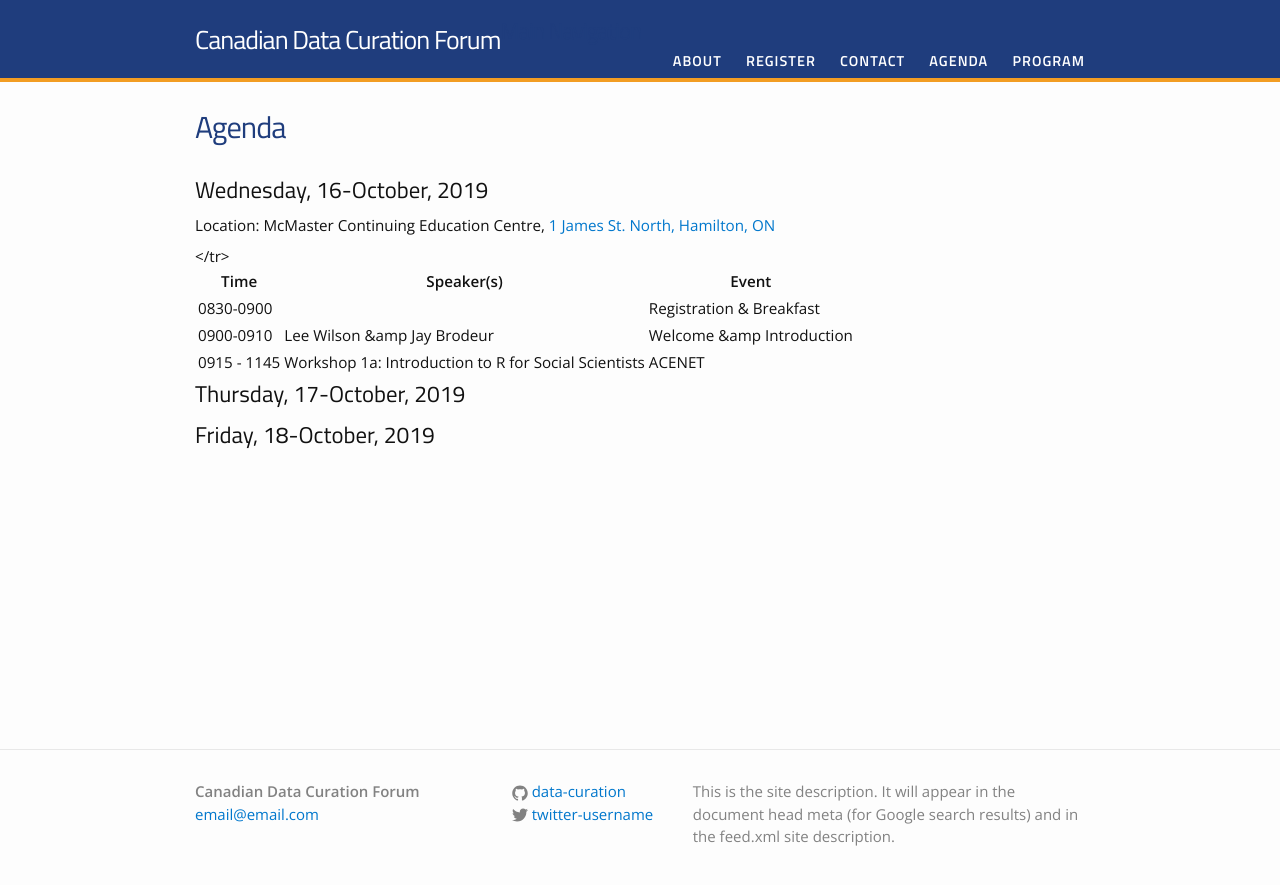
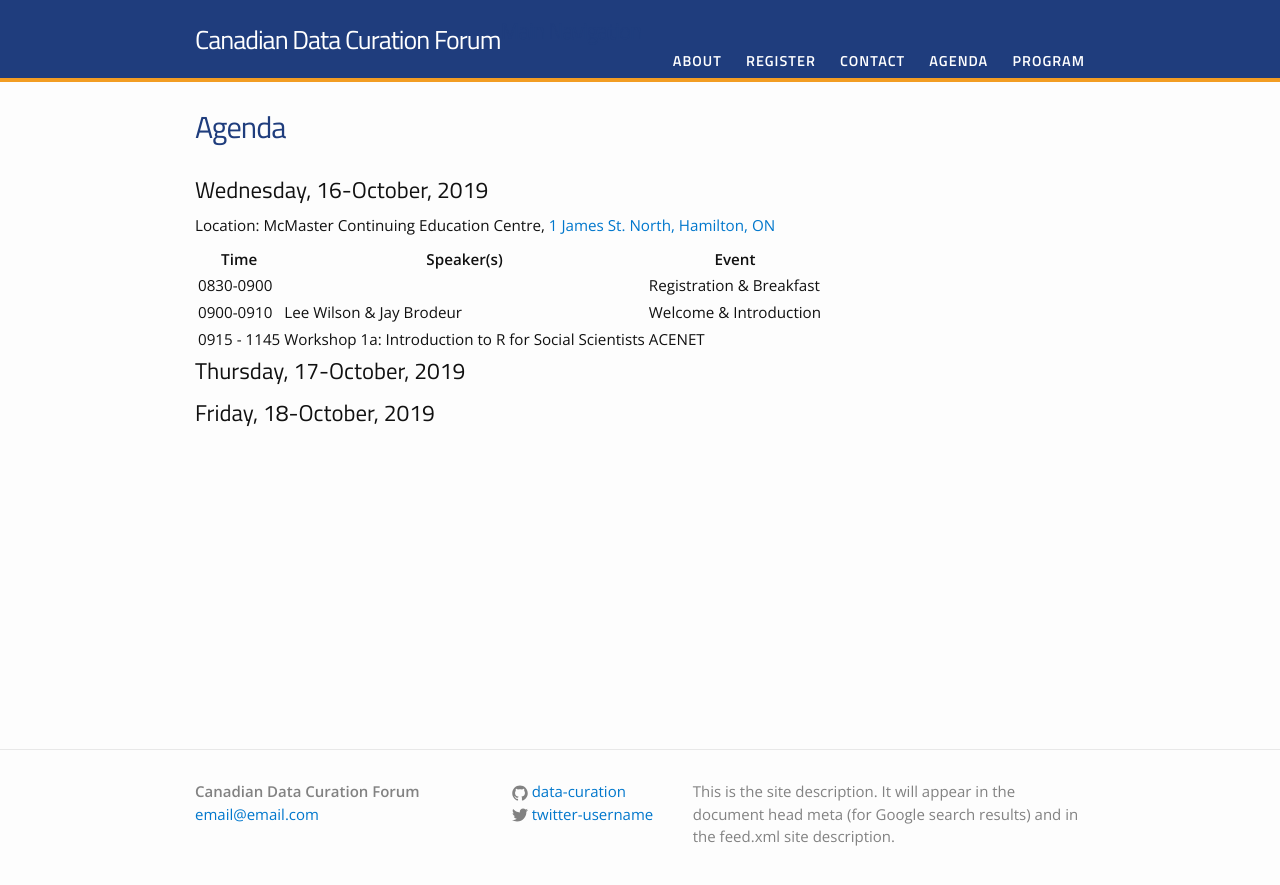
Before and after one commit to data-curation/data-curation.github.io, a Jekyll site: the page built from agenda.md, in a window 1280 px wide. Shown: the top 885 px of the page. Built offline with Jekyll 4.4.1, drawn with Linux system fonts in a browser that asks for light colours.

Commit message:
Update agenda.md

```diff
--- a/agenda.md
+++ b/agenda.md
@@ -11,23 +11,24 @@ Location: McMaster Continuing Education Centre, [1 James St. North, Hamilton, ON
 
 <table>
 	<thead>
-		<tr>
-			<th>Time</th>
-			<th>Speaker(s)</th>
-			<th>Event</th>
-		</tr>
+    <tr>
+	<th>Time</th>
+	<th>Speaker(s)</th>
+	<th>Event</th>
+    </tr>
 	</thead>
 	<tbody>
-		<tr>
-			<td>0830-0900</td>
-			<td></td>
-			<td>Registration & Breakfast</td>
-		</tr>
-		<tr>
-			<td>0900-0910</td>
-      <td>Lee Wilson &amp Jay Brodeur</td>
-      <td>Welcome &amp Introduction</td>
+    <tr>
+	<td>0830-0900</td>
+	<td></td>
+	<td>Registration & Breakfast</td>
+    </tr>
+    <tr>
+      <td>0900-0910</td>
+      <td>Lee Wilson & Jay Brodeur</td>
+      <td>Welcome & Introduction</td>
       </tr>
+    <tr>
     <td>0915 - 1145</td>
     <td>Workshop 1a: Introduction to R for Social Scientists</td>
     <td>ACENET</td>
```
